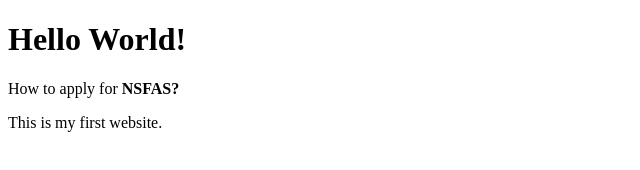
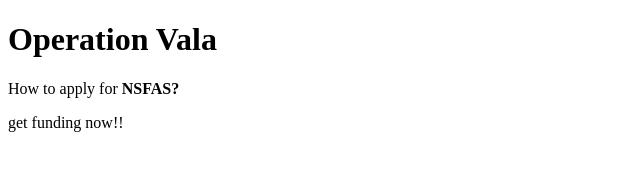
Before and after one commit to bladewinter510-collab/Practice-Website-, a plain HTML site: page index.html in a window 1280 px wide. Shown: the whole page, without its empty margins (0-640 px from the left). Drawn offline with Linux system fonts and the light colour scheme.

Commit message:
Update index.html

```diff
--- a/index.html
+++ b/index.html
@@ -1,15 +1,16 @@
 <!DOCTYPE html>
 <html>
 <head>
-    <title>My Website</title>
+    <title>Molweni</title>
 </head>
 
 <body>
 
-<h1>Hello World!</h1>
-    <p>How to apply for <b>NSFAS?</b></p>
+<h1>Operation Vala</h1>
 
-<p>This is my first website.</p>
+<p>How to apply for <b>NSFAS?</b></p>
+
+<p>get funding now!!</p>
 
 </body>
 </html>
```
